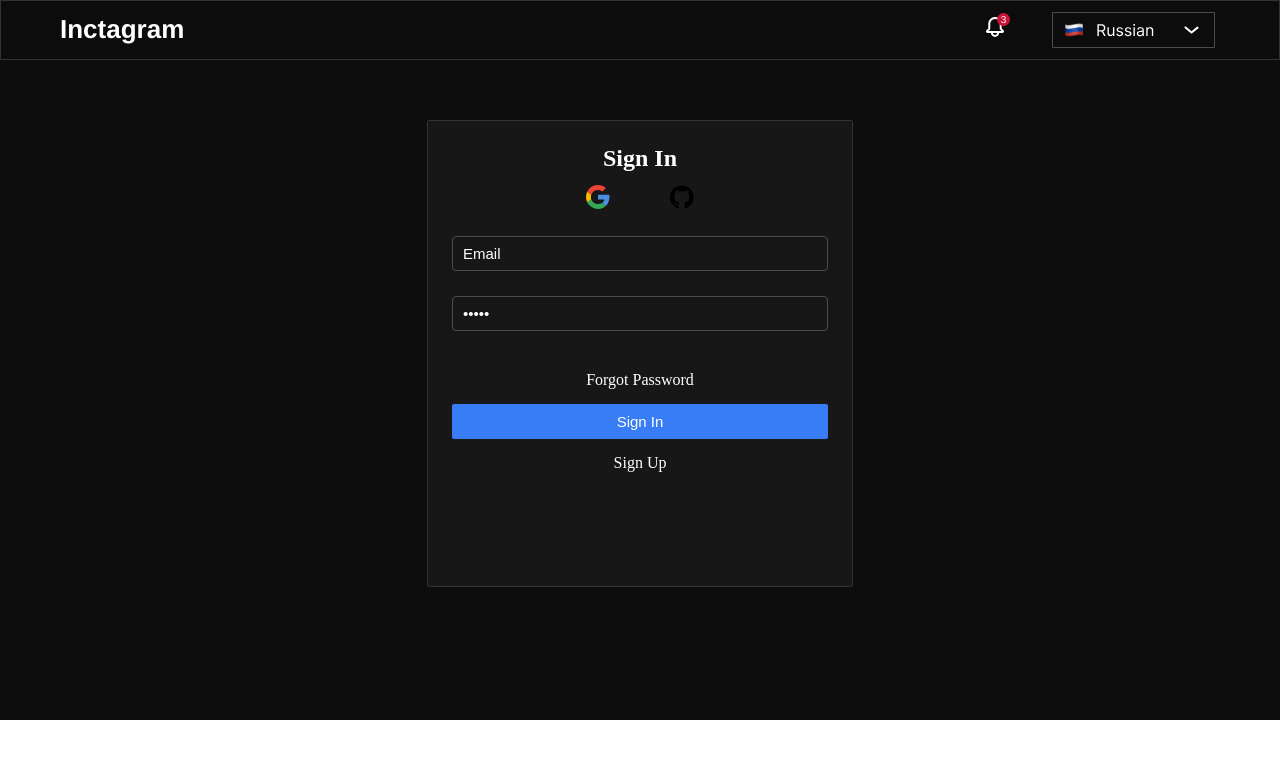
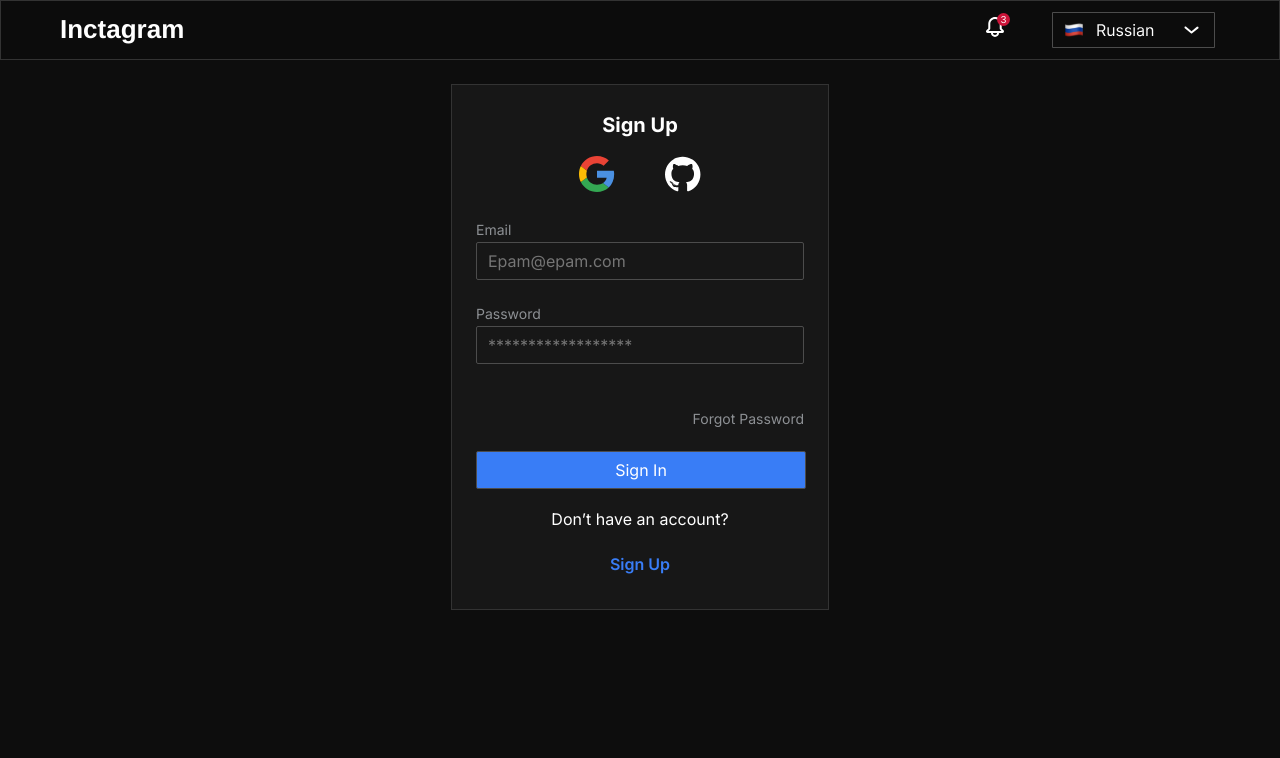
Before and after one commit to FightersForJustice/inctagram, a Next.js app: page /auth/login in a window 1280 px wide. Shown: the top 758 px of the page. Built offline with nearby package versions, Linux system fonts and the light colour scheme.

Commit message:
refactor: login component

```diff
--- a/components/auth/Login/FormFields/EmailFormField.tsx
+++ b/components/auth/Login/FormFields/EmailFormField.tsx
@@ -1,44 +1,20 @@
-import React from 'react';
-import * as Form from '@radix-ui/react-form';
-import s from '../LoginForm.module.css'
+import React from 'react'
+import style from '../LoginForm.module.scss'
+import { ValidateEmail } from '../validate'
 
 type EmailFormFieldProps = {
-    register: any;
-    errors: any;
-};
+  register: any
+  errors: any
+}
 
 const EmailFormField: React.FC<EmailFormFieldProps> = ({ register, errors }) => {
-    return (
-        <Form.Field className={s.FormField} name="email">
-            <div className={s.form_field_container}>
-                {errors.email && errors.email.type === 'required' && (
-                    <Form.Message className={s.FormMessage}>Please enter your email</Form.Message>
-                )}
-                {errors.email && errors.email.type === 'maxLength' && (
-                    <Form.Message className={s.FormMessage}>Email is too long</Form.Message>
-                )}
-                {errors.email && errors.email.type === 'pattern' && (
-                    <Form.Message className={s.FormMessage}>{errors.email.message}</Form.Message>
-                )}
-            </div>
-            <Form.Control asChild>
-                <input
-                    className={s.Input}
-                    defaultValue="Email"
-                    type="email"
-                    id="email"
-                    {...register('email', {
-                        required: true,
-                        maxLength: 40,
-                        pattern: {
-                            value: /^[A-Z0-9._%+-]+@[A-Z0-9.-]+\.[A-Z]{2,}$/i,
-                            message: 'Invalid email address',
-                        },
-                    })}
-                />
-            </Form.Control>
-        </Form.Field>
-    );
-};
+  return (
+    <div className={style.input_container}>
+      <label>Email</label>
+      <input className={errors.email ? style.error : ''} {...register('email', ValidateEmail)} placeholder="Epam@epam.com" />
+      {errors.email && <p className={style.errorText}>{errors.email.message}</p>}
+    </div>
+  )
+}
 
-export default EmailFormField;
+export default EmailFormField
--- a/components/auth/Login/FormFields/PasswordFormField.tsx
+++ b/components/auth/Login/FormFields/PasswordFormField.tsx
@@ -1,36 +1,26 @@
-import React from 'react';
-import * as Form from '@radix-ui/react-form';
-import s from '../LoginForm.module.css'
+import React from 'react'
+import * as Form from '@radix-ui/react-form'
+import style from '../LoginForm.module.scss'
+import { ValidatePassword } from '../validate'
 
 type PasswordFormFieldProps = {
-    register: any;
-    errors: any;
-};
+  register: any
+  errors: any
+}
 
 const PasswordFormField: React.FC<PasswordFormFieldProps> = ({ register, errors }) => {
-    return (
-        <Form.Field className={s.FormField} name="password">
-            <div className={s.form_field_container}>
-                {errors.password && errors.password.type === 'minLength' && (
-                    <Form.Message className={s.FormMessage}>
-                        Password must be at least 8 characters long
-                    </Form.Message>
-                )}
-                {errors.password && errors.password.type === 'required' && (
-                    <Form.Message className={s.FormMessage}>Please enter your password</Form.Message>
-                )}
-            </div>
-            <Form.Control asChild>
-                <input
-                    className={s.Input}
-                    defaultValue="Email"
-                    type="password"
-                    id="password"
-                    {...register('password', { required: true, minLength: 8 })}
-                />
-            </Form.Control>
-        </Form.Field>
-    );
-};
+  return (
+    <div className={style.input_container}>
+      <label>Password</label>
+      <input
+        className={errors.password ? style.error : ''}
+        type="password"
+        {...register('password', ValidatePassword)}
+        placeholder="******************"
+      />
+      {errors.password && <p className={style.errorText}>{errors.password.message}</p>}
+    </div>
+  )
+}
 
-export default PasswordFormField;
+export default PasswordFormField
--- /dev/null
+++ b/components/auth/Login/LoginForm.module.scss
@@ -0,0 +1,105 @@
+.content {
+  background-color: #0d0d0d;
+  padding: 24px;
+  height: 100vh;
+  font-family: Inter;
+}
+.modalContent {
+  color: white;
+}
+.registration {
+  max-width: 378px;
+  background-color: #171717;
+  border: 1px solid #333;
+  margin: 0 auto;
+  .modal {
+    position: fixed;
+    top: 0;
+    right: 0;
+    bottom: 0;
+    left: 0;
+    background-color: #00000040;
+    .img {
+      position: fixed;
+      top: 0;
+      right: 0;
+      bottom: 0;
+      left: 0;
+      display: block;
+      margin: auto;
+      height: 40px;
+      width: 40px;
+    }
+  }
+  h1 {
+    color: #fff;
+    text-align: center;
+    font-size: 20px;
+    margin-top: 28px;
+  }
+  p {
+    color: #fff;
+    text-align: center;
+    margin-top: 20px;
+  }
+  .SignUp {
+    color: #397df6;
+    text-align: center;
+    font-weight: 600;
+    display: block;
+    margin: 25px 0 35px;
+    text-decoration: none;
+  }
+  form {
+    padding: 0px 24px;
+    div {
+      margin-top: 22px;
+    }
+    label {
+      color: #8d9094;
+      font-size: 14px;
+      line-height: 24px;
+    }
+    input {
+      box-sizing: border-box; /*  ?  */
+      border-radius: 2px;
+      border: 1px solid #4c4c4c;
+      background-color: #171717;
+      width: 100%;
+      color: #8d9094;
+      font-size: 16px;
+      font-family: Inter;
+      padding: 8px 11px;
+    }
+    .error {
+      border: 1px solid red;
+    }
+    .errorText {
+      color: red;
+      margin: 4px 0px 0px 5px;
+      text-align: left;
+      font-size: 13px;
+    }
+    .button {
+      border-radius: 2px;
+      background-color: #397df6;
+      color: #fff;
+      margin-top: 14px;
+    }
+  }
+}
+
+.input_container {
+  margin-bottom: 16px;
+}
+.forgot_password_container {
+  display: flex;
+  flex-direction: row-reverse;
+}
+.forgot_password_link{
+  text-decoration: none;
+  color: #8d9094;
+  text-align: right;
+  margin: 24px 0;
+  font-size: 14px;
+}
--- a/components/auth/Login/LoginForm.tsx
+++ b/components/auth/Login/LoginForm.tsx
@@ -1,100 +1,52 @@
-import React, { PropsWithChildren, useEffect } from 'react'
-import s from './LoginForm.module.css'
-import { useForm } from 'react-hook-form'
-import GithubSvg from 'public/icons/GithubSvg.svg'
-import GoogleSvg from 'public/icons/GoogleSvg.svg'
-import Link from 'next/link'
-import * as Form from '@radix-ui/react-form'
-import { useRouter } from 'next/router'
-import { useLoginMutation } from '@/assets/api/auth/authApi'
+import React from 'react'
+import { useForm, SubmitHandler } from 'react-hook-form'
+import style from './LoginForm.module.scss'
+import { Loading } from '@/components/common/loaders/Loading'
 import EmailFormField from './FormFields/EmailFormField'
 import PasswordFormField from './FormFields/PasswordFormField'
-import { ServerLoginResponse } from '@/assets/api/auth/authTypes'
+import { MainButton } from '@/components/common/Buttons/buttons'
+import { AuthLogoGroup } from '@/components/common/Auth/logo-group'
 
-type LoginParamsData = {
+type FormValuesType = {
   email: string
   password: string
 }
 
-const LoginForm: React.FC<PropsWithChildren<{}>> = ({ children }) => {
-  const [loginMutation] = useLoginMutation()
-  const router = useRouter()
+type LoginFormProps = {
+  onSubmit: SubmitHandler<FormValuesType>
+  isLoading: boolean
+}
 
-  //We are trying to find the token before
-  useEffect(() => {
-    const token = localStorage.getItem('accessToken')
-    if (token) {
-      console.log('Access token found:', token)
-      router.push('/mainPage')
-    }
-  }, [])
-
+const LoginForm = ({ onSubmit, isLoading }: LoginFormProps) => {
   const {
     register,
     handleSubmit,
     formState: { errors },
-    setValue,
-  } = useForm<LoginParamsData>()
-
-  // save token to the localStorage
-  const saveToken = (token: string) => {
-    localStorage.setItem('accessToken', token)
-  }
-
-  // submitting data
-  const onSubmit = async (data: LoginParamsData) => {
-    const { email, password } = data
-
-    try {
-      const response = await loginMutation({ email, password })
-        .unwrap()
-        .then((data) => {
-          const loginResponse = data as ServerLoginResponse
-          saveToken(loginResponse.accessToken)
-          alert('Success login')
-          router.push('/main')
-        })
-        .catch((error: any) => {
-          alert(error.data.error === 'Unauthorized' ? 'Wrong email or password' : error.data.error)
-          if (error.status == 'FETCH_ERROR') {
-            alert('Server Error')
-          }
-          if (typeof error.data != 'undefined') {
-            console.log(error.data.messages[0].message)
-          }
-        })
-    } catch (error) {
-      console.error('Failed to log in:', error)
-    }
-  }
+  } = useForm<FormValuesType>()
 
   return (
-    <div className={s.mainContainer}>
-      <div className={s.form_wrapper}>
-        <h2 className={s.loginForm_title}>Sign In</h2>
-        {/*icons_group Should be Component */}
-        <div className={s.icons_group}>
-          <Link href="#">
-            <GoogleSvg />
-          </Link>
-          <Link href="#">
-            <GithubSvg />
-          </Link>
+    <div className={style.registration}>
+      {isLoading && (
+        <div className={style.modal}>
+          <Loading />
+        </div>
+      )}
+
+      <h1>Sign Up</h1>
+      <AuthLogoGroup />
+      <form>
+        <EmailFormField register={register} errors={errors} />
+        <PasswordFormField register={register} errors={errors} />
+        <div className={style.forgot_password_container}>
+          <a className={style.forgot_password_link} href="/auth/forgot-password">Forgot Password</a>
         </div>
 
-        <Form.Root className={s.FormRoot} autoComplete="off" onSubmit={handleSubmit(onSubmit)}>
-          <EmailFormField register={register} errors={errors} />
-          <PasswordFormField register={register} errors={errors} />
-
-          <Link href="/PasswordRecovery" className={s.link}>
-            Forgot Password
-          </Link>
-          <input type="submit" className={s.Button} value="Sign In" />
-          <Link href="/auth/registration" className={s.link}>
-            Sign Up
-          </Link>
-        </Form.Root>
-      </div>
+        <MainButton title="Sign In" disabled={false} onClick={handleSubmit(onSubmit)} />
+      </form>
+      <p>Don’t have an account?</p>
+      <a href="/auth/registration" className={style.SignUp}>
+        Sign Up
+      </a>
     </div>
   )
 }
--- /dev/null
+++ b/components/auth/Login/LoginFormContainer.tsx
@@ -0,0 +1,66 @@
+import React, { PropsWithChildren, useEffect } from 'react'
+import { useRouter } from 'next/router'
+import { useLoginMutation } from '@/assets/api/auth/authApi'
+import { ServerLoginResponse } from '@/assets/api/auth/authTypes'
+import LoginForm from './LoginForm'
+import style from './LoginForm.module.scss'
+
+type LoginParamsData = {
+  email: string
+  password: string
+}
+
+const LoginFormContainer: React.FC<PropsWithChildren<{}>> = ({ children }) => {
+  const [loginMutation, { isLoading }] = useLoginMutation()
+  const router = useRouter()
+
+  //We are trying to find the token before
+  useEffect(() => {
+    const token = localStorage.getItem('accessToken')
+    if (token) {
+      console.log('Access token found:', token)
+      router.push('/mainPage')
+    }
+  }, [])
+
+
+  // save token to the localStorage
+  const saveToken = (token: string) => {
+    localStorage.setItem('accessToken', token)
+  }
+
+  // submitting data
+  const onSubmit = async (data: LoginParamsData) => {
+    const { email, password } = data
+
+    try {
+      const response = await loginMutation({ email, password })
+        .unwrap()
+        .then((data) => {
+          const loginResponse = data as ServerLoginResponse
+          saveToken(loginResponse.accessToken)
+          alert('Success login')
+          router.push('/main')
+        })
+        .catch((error: any) => {
+          alert(error.data.error === 'Unauthorized' ? 'Wrong email or password' : error.data.error)
+          if (error.status == 'FETCH_ERROR') {
+            alert('Server Error')
+          }
+          if (typeof error.data != 'undefined') {
+            console.log(error.data.messages[0].message)
+          }
+        })
+    } catch (error) {
+      console.error('Failed to log in:', error)
+    }
+  }
+
+  return (
+    <div className={style.content}>
+    <LoginForm onSubmit={onSubmit} isLoading={isLoading}></LoginForm>
+    </div>
+  )
+}
+
+export default LoginFormContainer
--- /dev/null
+++ b/components/auth/Login/validate.ts
@@ -0,0 +1,32 @@
+export const ValidateEmail =  {
+    required: {
+      value: true,
+      message: ' Required field to fill in',
+    },
+    maxLength: {
+      value: 30,
+      message: ' Username must be shorter than or equal to 30 characters',
+    },
+    pattern: {
+      value: /^[A-Za-z0-9._%+-]+@[A-Za-z0-9.-]+\.[A-Za-z]{2,}$/i,
+      message: ' Invalid email format',
+    },
+    minLength: {
+      value: 6,
+      message: ' Username must be longer than or equal to 6 characters',
+    },
+  }
+  export const ValidatePassword = {
+    required: {
+      value: true,
+      message: ' Required field to fill in',
+    },
+    maxLength: {
+      value: 20,
+      message: ' Password must be shorter than or equal to 20 characters',
+    },
+    minLength: {
+      value: 6,
+      message: ' Password must be longer than or equal to 6 characters',
+    },
+  }
--- /dev/null
+++ b/components/common/Auth/logo-group.module.scss
@@ -0,0 +1,8 @@
+.item {
+    display: flex;
+    justify-content: center;
+    margin-top: 19px;
+  }
+  .link {
+    padding: 0px 25px;
+  }
--- /dev/null
+++ b/components/common/Auth/logo-group.tsx
@@ -0,0 +1,15 @@
+import React, { FC } from 'react'
+import style from './logo-group.module.scss'
+
+export const AuthLogoGroup: FC = () => {
+  return (
+    <div className={style.item}>
+      <a href="" className={style.link}>
+        <img src="/img/google-svg.svg" alt="google.com" />
+      </a>
+      <a href="" className={style.link}>
+        <img src="/img/github-svg.svg" alt="github.com" />
+      </a>
+    </div>
+  )
+}
--- a/pages/_app.tsx
+++ b/pages/_app.tsx
@@ -4,6 +4,7 @@ import type { AppProps } from 'next/app'
 import { ReactElement, ReactNode } from 'react'
 import { Provider } from 'react-redux'
 import { store } from '../store/store'
+import { useMeQuery } from '@/assets/api/auth/authApi'
 
 // из документации (для лэйаута)
 export type NextPageWithLayout<P = {}> = NextPage<P> & {
--- a/pages/auth/login/index.tsx
+++ b/pages/auth/login/index.tsx
@@ -1,6 +1,7 @@
 import { PageWrapper } from 'components/PageWrapper/PageWrapper'
-import LoginForm from '@/components/auth/Login/LoginForm'
+
 import { getLayout } from '@/components/Layout/Layout'
+import LoginFormContainer from '@/components/auth/Login/LoginFormContainer'
 
 // Next запускает эту функцию, и потом рендерит страничку (в зависимости  от пропсов , которые придут). Вызывается единожды на сервере в момент билда, после страничка кешируется
 export const getStaticProps = async () => {
@@ -12,7 +13,7 @@ export const getStaticProps = async () => {
 const Login = () => {
   return (
     <PageWrapper>
-      <LoginForm></LoginForm>
+      <LoginFormContainer/>
     </PageWrapper>
   )
 }
--- a/pages/index.tsx
+++ b/pages/index.tsx
@@ -1,8 +1,11 @@
 import { PageWrapper } from '@/components/PageWrapper/PageWrapper'
 import { NextPageWithLayout } from './_app'
 import { getLayout } from '@/components/Layout/Layout'
+import Login from './auth/login'
 
-const Home: NextPageWithLayout = () => <PageWrapper>Believe you can and you're halfway there!</PageWrapper>
+const Home: NextPageWithLayout = () => <PageWrapper>
+    <Login/>
+</PageWrapper>
 // это как HOC, который дает нам Layout(туда закидываем повторяющиеся компоненты)
 Home.getLayout = getLayout
 
```
Also changed, not shown: tsconfig.json (line endings or trailing spaces).
